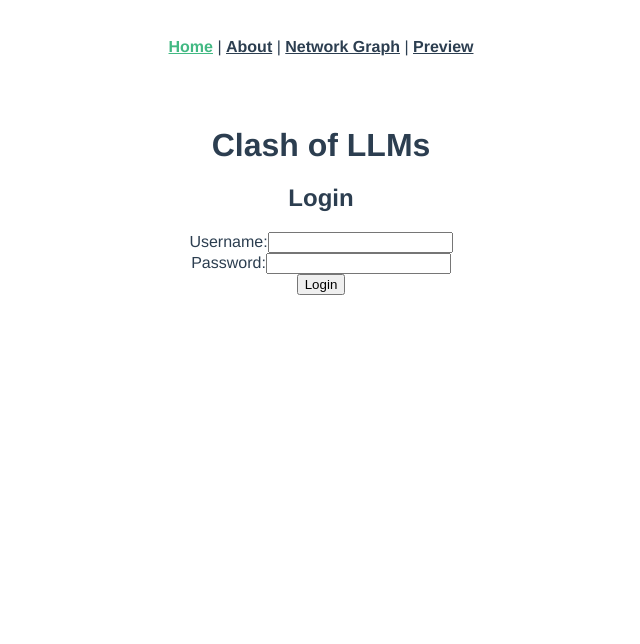
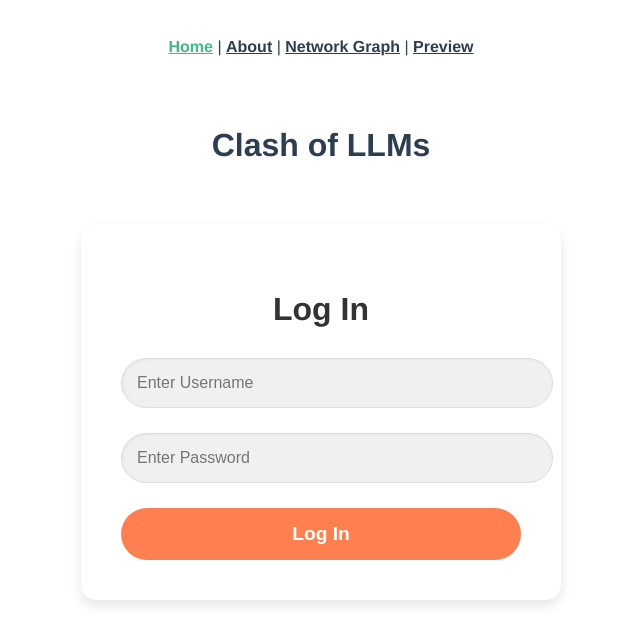
Before and after one commit to jjwilliamjun/clash-of-llms-next, a Vue app in the folder clash-of-llms/: page / in a window 1280 px wide. Shown: the top 644 px of the page, without its empty margins (319-959 px from the left). Built offline with nearby package versions, Linux system fonts and the light colour scheme.

Commit message:
updated login page

```diff
--- a/clash-of-llms/src/assets/styles.css
+++ b/clash-of-llms/src/assets/styles.css
@@ -337,3 +337,100 @@
   padding: 5px 10px;
   color: #333;
 }
+
+
+
+/* Login Page Styles */
+.login-form {
+  max-width: 400px;
+  margin: 60px auto;
+  padding: 40px;
+  border-radius: 15px;
+  box-shadow: 0 6px 12px rgba(0, 0, 0, 0.1);
+  background-color: #ffffff;
+}
+
+.login-form h2 {
+  text-align: center;
+  margin-bottom: 30px;
+  font-size: 2rem;
+  color: #333;
+  font-weight: bold;
+}
+
+.login-form form {
+  display: flex;
+  flex-direction: column;
+  gap: 25px;
+}
+
+.login-form label {
+  font-weight: bold;
+  color: #333;
+  margin-bottom: 5px;
+  display: none; /* Hide label to match the style in the reference image */
+}
+
+.login-form input[type="text"],
+.login-form input[type="password"] {
+  padding: 15px;
+  font-size: 1rem;
+  border-radius: 30px; /* Rounded corners */
+  border: 1px solid #ddd;
+  background-color: #f0f0f0; /* Light grey background */
+  box-shadow: inset 1px 1px 3px rgba(0, 0, 0, 0.05);
+  transition: border-color 0.3s ease;
+  width: 100%;
+}
+
+.login-form input[type="text"]:focus,
+.login-form input[type="password"]:focus {
+  outline: none;
+  border-color: #007bff;
+}
+
+.login-form button {
+  padding: 15px;
+  background-color: #ff7f50; /* Coral color for button */
+  color: white;
+  border: none;
+  border-radius: 30px; /* Rounded corners */
+  font-weight: bold;
+  font-size: 1.2rem;
+  cursor: pointer;
+  transition: background-color 0.3s ease, transform 0.2s ease;
+}
+
+.login-form button:hover {
+  background-color: #e56739; /* Darker coral color for hover */
+  transform: translateY(-2px);
+}
+
+.password-container {
+  position: relative;
+  width: 100%;
+}
+
+.password-container input {
+  padding-right: 50px; /* Add space for the eye icon */
+}
+
+.password-toggle {
+  position: absolute;
+  right: 15px;
+  top: 50%;
+  transform: translateY(-50%);
+  cursor: pointer;
+  color: #666;
+}
+
+.password-toggle:hover {
+  color: #333;
+}
+
+.login-form .error-message {
+  color: #d9534f;
+  font-size: 1rem;
+  text-align: center;
+  margin-top: 10px;
+}
--- a/clash-of-llms/src/components/UserLogin.vue
+++ b/clash-of-llms/src/components/UserLogin.vue
@@ -1,16 +1,17 @@
 <template>
   <div class="login-form">
-    <h2>Login</h2>
+    <h2>Log In</h2>
     <form @submit.prevent="login">
       <div>
-        <label for="username">Username:</label>
-        <input type="text" v-model="username" required />
+        <input type="text" v-model="username" placeholder="Enter Username" required />
       </div>
-      <div>
-        <label for="password">Password:</label>
-        <input type="password" v-model="password" required />
+      <div class="password-container">
+        <input :type="showPassword ? 'text' : 'password'" v-model="password" placeholder="Enter Password" required />
+        <span class="password-toggle" @click="togglePasswordVisibility">
+          <i :class="showPassword ? 'fas fa-eye-slash' : 'fas fa-eye'"></i>
+        </span>
       </div>
-      <button type="submit">Login</button>
+      <button type="submit">Log In</button>
       <div v-if="error" class="error-message">{{ error }}</div>
     </form>
   </div>
@@ -22,32 +23,25 @@
     return {
       username: '',
       password: '',
-      error: ''
+      error: '',
+      showPassword: false,
     };
   },
   methods: {
     login() {
-      // Replace with your predetermined username and password
-      const validUsername = 'user'; // Replace with your valid username
-      const validPassword = 'password'; // Replace with your valid password
+      const validUsername = 'user';
+      const validPassword = 'password';
 
       if (this.username === validUsername && this.password === validPassword) {
         this.error = '';
-        this.$emit('login-success'); // Emit event on successful login
+        this.$emit('login-success');
       } else {
-        this.error = 'Invalid username or password'; // Show error message
+        this.error = 'Invalid username or password';
       }
-    }
-  }
+    },
+    togglePasswordVisibility() {
+      this.showPassword = !this.showPassword;
+    },
+  },
 };
 </script>
-
-
-  <style scoped>
-  .login {
-    margin: 20px;
-  }
-  .error {
-    color: red;
-  }
-  </style>
```
